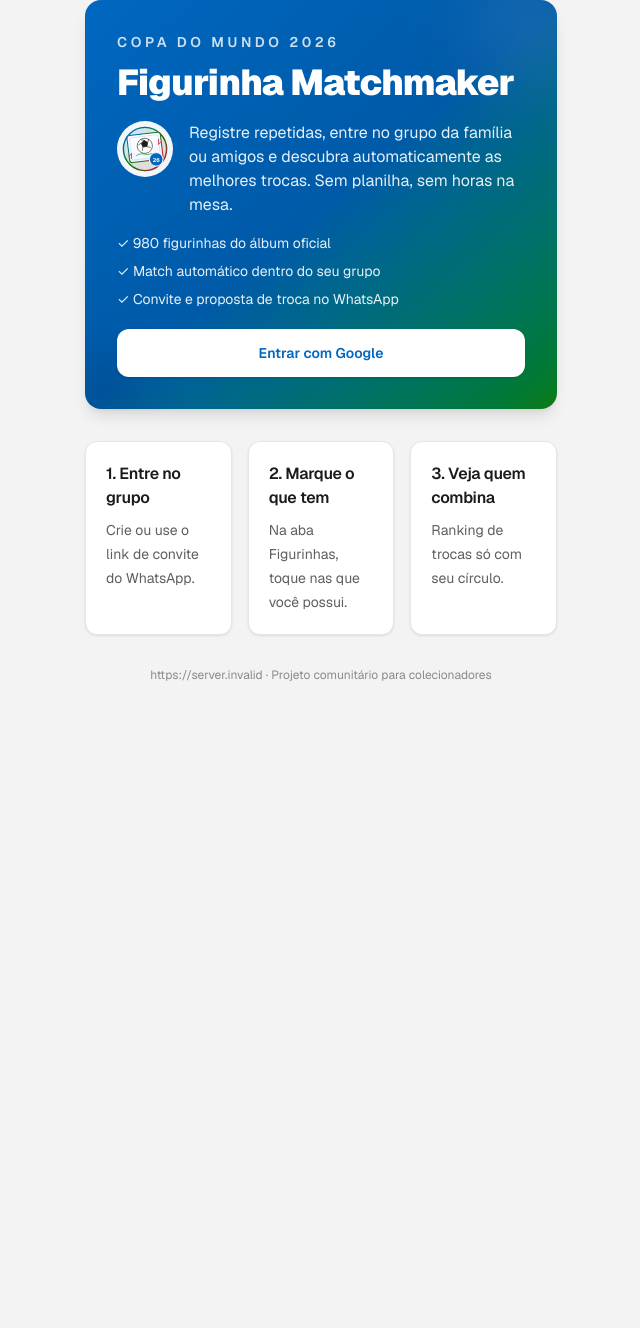
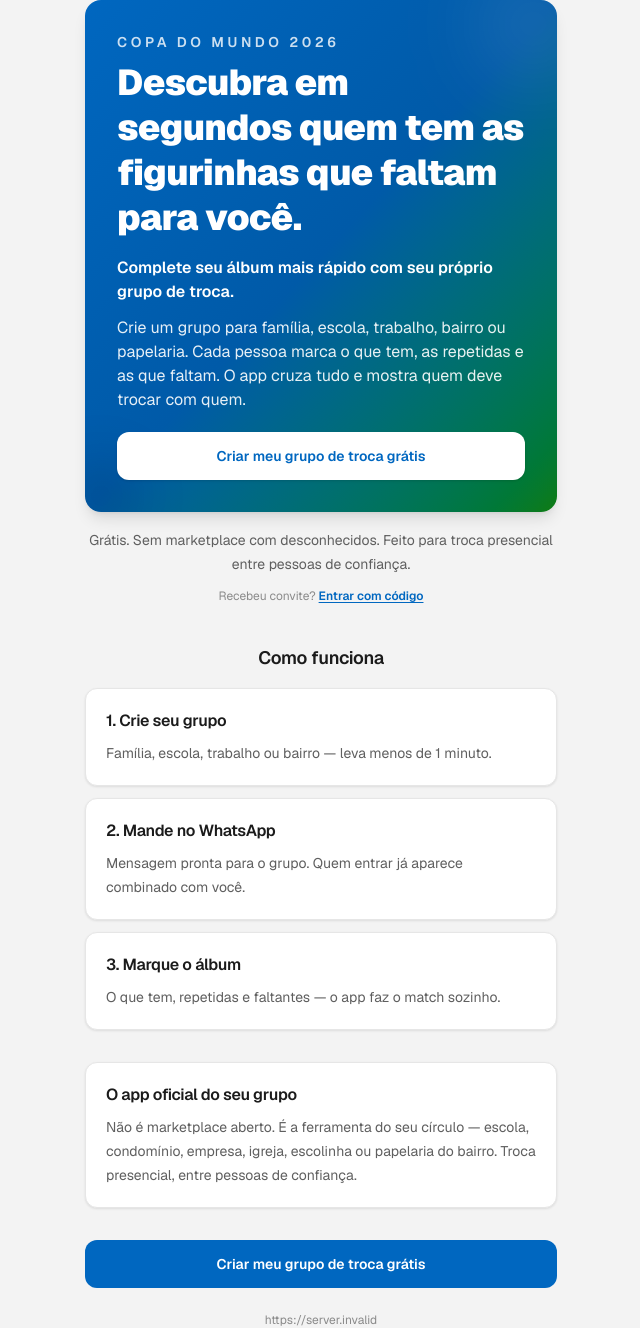
Before and after one commit to calexmds/figurinha-matchmaker, a Next.js app: page / in a window 1280 px wide. Shown: the whole page, without its empty margins (319-959 px from the left). Before the commit the page ends 800 px from the top, so only its background shows below. Built offline with nearby package versions, Linux system fonts and the light colour scheme; no server answers.

Commit message:
feat(marketing): reposiciona app como ferramenta do grupo com convite viral
Prioriza beneficio imediato na landing, mensagem pronta apos criar grupo e fluxo que incentiva compartilhar antes do album encher.

Co-authored-by: Cursor <cursoragent@cursor.com>

```diff
--- a/src/app/(app)/grupo/page.tsx
+++ b/src/app/(app)/grupo/page.tsx
@@ -2,21 +2,37 @@ import { redirect } from "next/navigation";
 import { createGroup, joinGroupWithCode, signOut } from "@/app/actions";
 import { requireUser } from "@/lib/auth";
 import { GroupCard } from "@/components/group-card";
-import { Button } from "@/components/ui/button";
+import { WhatsAppShareButton } from "@/components/whatsapp-share";
+import { Button, ButtonLink } from "@/components/ui/button";
 import { Callout } from "@/components/ui/callout";
 import { Input } from "@/components/ui/input";
 import { getUserGroupsWithMembers } from "@/lib/groups";
 import { buildGroupProgress } from "@/lib/group-progress";
 import { getCachedGroupTradeData } from "@/lib/group-trade-data";
+import { normalizeInviteCode } from "@/lib/invite";
+import {
+  GROUP_CREATED_BODY,
+  GROUP_CREATED_TITLE,
+  PRIMARY_CTA_CREATE_GROUP,
+  WHATSAPP_SHARE_LABEL,
+} from "@/lib/marketing-copy";
+import { buildInviteMessage } from "@/lib/whatsapp";
 
 export default async function GroupPage({
   searchParams,
 }: {
-  searchParams: Promise<{ error?: string }>;
+  searchParams: Promise<{ error?: string; created?: string }>;
 }) {
   const query = await searchParams;
   const { supabase, user } = await requireUser();
   const groups = await getUserGroupsWithMembers(supabase, user.id);
+
+  const createdCode = query.created
+    ? normalizeInviteCode(query.created)
+    : null;
+  const createdGroup = createdCode
+    ? groups.find((g) => g.inviteCode === createdCode)
+    : null;
 
   const groupsWithProgress = await Promise.all(
     groups.map(async (group) => {
@@ -42,9 +58,29 @@ export default async function GroupPage({
 
   return (
     <div className="space-y-6">
+      {createdGroup ? (
+        <Callout variant="success" title={GROUP_CREATED_TITLE}>
+          <p>{GROUP_CREATED_BODY}</p>
+          <div className="mt-4 flex flex-col gap-2">
+            <WhatsAppShareButton
+              message={buildInviteMessage(
+                createdGroup.name,
+                createdGroup.inviteCode,
+              )}
+              label={WHATSAPP_SHARE_LABEL}
+              className="w-full"
+            />
+            <ButtonLink href="/onboarding" variant="outline" fullWidth>
+              Cadastrar minhas figurinhas
+            </ButtonLink>
+          </div>
+        </Callout>
+      ) : null}
+
       <p className="text-sm leading-6 text-ink-soft">
-        Crie grupos para família, amigos ou colegas. Todas as trocas aparecem
-        juntas na aba Trocas — sem precisar ativar um grupo por vez.
+        O app oficial do seu grupo de troca. Crie para família, escola, trabalho,
+        bairro ou papelaria — cada pessoa marca o álbum e o match acontece
+        automaticamente.
       </p>
 
       {query.error ? (
@@ -52,21 +88,21 @@ export default async function GroupPage({
       ) : null}
 
       <form action={createGroupAction} className="fluent-card space-y-4 p-5">
-        <h2 className="text-lg font-semibold text-ink">Criar novo grupo</h2>
+        <h2 className="text-lg font-semibold text-ink">Novo grupo de troca</h2>
         <Input
           name="name"
-          placeholder="Ex: Família Silva, Escola ABC"
+          placeholder="Ex: Família Silva, Escola ABC, Papelaria do Zé"
           required
         />
-        <Button type="submit" fullWidth>
-          Criar grupo
+        <Button type="submit" fullWidth className="min-h-12">
+          {PRIMARY_CTA_CREATE_GROUP}
         </Button>
       </form>
 
       <form action={joinGroupWithCode} className="fluent-card space-y-4 p-5">
-        <h2 className="text-lg font-semibold text-ink">Entrar com código</h2>
+        <h2 className="text-lg font-semibold text-ink">Entrar com convite</h2>
         <p className="text-sm text-ink-soft">
-          Cole o código do convite (ex.: COPA-AB12) recebido no WhatsApp.
+          Recebeu link ou código no WhatsApp? Cole aqui.
         </p>
         <Input
           name="inviteCode"
@@ -83,8 +119,7 @@ export default async function GroupPage({
         <section className="space-y-3">
           <h2 className="text-lg font-semibold text-ink">Seus grupos</h2>
           <p className="text-sm text-ink-soft">
-            Toque no grupo para ver participantes e convite. Grupos novos já
-            entram nas sugestões de troca automaticamente.
+            Toque no grupo para convidar mais gente ou ver quem já cadastrou.
           </p>
           {groupsWithProgress.map(({ group, progress }) => (
             <GroupCard
--- a/src/app/(app)/home/page.tsx
+++ b/src/app/(app)/home/page.tsx
@@ -1,4 +1,3 @@
-import Link from "next/link";
 import { requireUser } from "@/lib/auth";
 import { InstallPrompt } from "@/components/install-prompt";
 import { StatCard } from "@/components/stat-card";
@@ -7,7 +6,15 @@ import { WhatsAppShareButton } from "@/components/whatsapp-share";
 import { ButtonLink } from "@/components/ui/button";
 import { Callout } from "@/components/ui/callout";
 import { CopaHero } from "@/components/ui/copa-hero";
-import { buildProfileMessage } from "@/lib/whatsapp";
+import {
+  buildInviteMessage,
+  buildProfileMessage,
+} from "@/lib/whatsapp";
+import {
+  LANDING_HEADLINE,
+  PRIMARY_CTA_CREATE_GROUP,
+  WHATSAPP_SHARE_LABEL,
+} from "@/lib/marketing-copy";
 import {
   buildGroupIntelligence,
   membersFromTradeData,
@@ -86,15 +93,39 @@ export default async function HomePage() {
       s.progress.memberCount < 2 || s.progress.pendingMembers.length > 0,
   );
 
+  const primaryGroup = groups[0] ?? null;
+  const soloInGroup =
+    primaryGroup !== null &&
+    (validSnapshots.find((s) => s.group.id === primaryGroup.id)?.progress
+      .memberCount ?? 1) < 2;
+
   const heroTitle =
     goldenCount > 0
       ? "Você tem figurinhas de ouro!"
-      : hasLists
-        ? "Pronto para trocar"
-        : "Cadastre suas listas";
+      : groups.length === 0
+        ? LANDING_HEADLINE
+        : hasLists
+          ? availableInGroups > 0
+            ? `${availableInGroups} trocas possíveis no seu grupo`
+            : "Pronto para trocar"
+          : "Marque seu álbum em 2 minutos";
 
   const heroSubtitle =
-    groups.length > 0 ? (
+    groups.length === 0 ? (
+      <>
+        Crie seu grupo, mande o link no WhatsApp e descubra quem tem o que você
+        precisa — sem perguntar em 10 grupos diferentes.
+      </>
+    ) : soloInGroup && !hasLists ? (
+      <>
+        Você já criou <strong className="text-white">{primaryGroup?.name}</strong>.
+        Mande o link no WhatsApp — quem entrar já aparece combinado com você.
+      </>
+    ) : !hasLists ? (
+      <>
+        Marque repetidas e faltantes — o app cruza com quem já entrou no grupo.
+      </>
+    ) : (
       <>
         {groups.length === 1 ? "Grupo" : "Grupos"}:{" "}
         <strong className="text-white">{groupLabel}</strong>
@@ -102,17 +133,11 @@ export default async function HomePage() {
           <> · {totalMembers} colecionadores no radar</>
         ) : null}
       </>
-    ) : (
-      <>
-        Entre no grupo da família ou amigos para cruzar repetidas.{" "}
-        <Link
-          href="/grupo"
-          className="font-semibold text-white underline decoration-white/50 underline-offset-2 focus-visible:outline-none focus-visible:ring-2 focus-visible:ring-white focus-visible:ring-offset-2 focus-visible:ring-offset-transparent"
-        >
-          Crie ou entre agora
-        </Link>
-      </>
     );
+
+  const inviteShareMessage =
+    primaryGroup &&
+    buildInviteMessage(primaryGroup.name, primaryGroup.inviteCode);
 
   return (
     <div className="space-y-6">
@@ -124,7 +149,17 @@ export default async function HomePage() {
         title={heroTitle}
         subtitle={heroSubtitle}
         action={
-          !hasLists ? (
+          groups.length === 0 ? (
+            <ButtonLink href="/grupo" variant="onBrand" fullWidth>
+              {PRIMARY_CTA_CREATE_GROUP}
+            </ButtonLink>
+          ) : soloInGroup && inviteShareMessage ? (
+            <WhatsAppShareButton
+              message={inviteShareMessage}
+              label={WHATSAPP_SHARE_LABEL}
+              className="w-full"
+            />
+          ) : !hasLists ? (
             <ButtonLink href="/onboarding" variant="onBrand" fullWidth>
               Cadastrar figurinhas
             </ButtonLink>
@@ -148,12 +183,24 @@ export default async function HomePage() {
           }
         >
           <p>
-            Abra Grupo para lembrar quem falta marcar figurinhas ou convidar de
-            novo pelo WhatsApp.
+            Mande a mensagem pronta no WhatsApp ou lembre quem ainda não marcou
+            figurinhas.
           </p>
-          <ButtonLink href="/grupo" className="mt-4">
-            Ver progresso do grupo
-          </ButtonLink>
+          {groupsNeedingNudge.length === 1 &&
+          groupsNeedingNudge[0].progress.memberCount < 2 ? (
+            <WhatsAppShareButton
+              message={buildInviteMessage(
+                groupsNeedingNudge[0].group.name,
+                groupsNeedingNudge[0].group.inviteCode,
+              )}
+              label={WHATSAPP_SHARE_LABEL}
+              className="mt-4 w-full"
+            />
+          ) : (
+            <ButtonLink href="/grupo" className="mt-4">
+              Ver progresso do grupo
+            </ButtonLink>
+          )}
         </Callout>
       ) : null}
 
--- a/src/app/actions.ts
+++ b/src/app/actions.ts
@@ -135,7 +135,7 @@ export async function createGroup(formData: FormData) {
 
       revalidatePath("/grupo");
       revalidatePath("/home");
-      redirect("/onboarding");
+      redirect(`/grupo?created=${encodeURIComponent(group.invite_code)}`);
     }
 
     inviteCode = generateInviteCode();
--- a/src/app/join/[code]/page.tsx
+++ b/src/app/join/[code]/page.tsx
@@ -3,7 +3,6 @@ import { AuthPanel } from "@/components/auth-panel";
 import { InAppBrowserBanner } from "@/components/in-app-browser-banner";
 import { Callout } from "@/components/ui/callout";
 import { EmptyState } from "@/components/ui/empty-state";
-import { APP_NAME } from "@/lib/constants";
 import { normalizeInviteCode } from "@/lib/invite";
 import { createClient } from "@/lib/supabase/server";
 import { lookupGroupByInvite } from "@/lib/group-join";
@@ -70,8 +69,9 @@ export default async function JoinPage({
           {groupData.name}
         </h1>
         <p className="mt-3 text-sm leading-6 text-ink-soft">
-          Você foi convidado para trocar figurinhas no {APP_NAME}. Entre e
-          marque o que você tem no gabarito.
+          Entre no grupo <strong className="text-ink">{groupData.name}</strong>{" "}
+          e marque o que você tem, suas repetidas e o que falta. O app mostra
+          automaticamente quem troca com quem.
         </p>
 
         {query.error ? (
--- a/src/app/layout.tsx
+++ b/src/app/layout.tsx
@@ -16,7 +16,7 @@ const geistMono = Geist_Mono({
 export const metadata: Metadata = {
   title: APP_NAME,
   description:
-    "Troca de figurinhas da Copa 2026 com match automático no seu grupo.",
+    "Complete seu álbum mais rápido com seu próprio grupo de troca. Grátis, sem desconhecidos.",
   metadataBase: new URL(APP_URL),
   manifest: "/manifest.webmanifest",
   appleWebApp: {
@@ -26,7 +26,8 @@ export const metadata: Metadata = {
   },
   openGraph: {
     title: APP_NAME,
-    description: "Match automático de figurinhas Copa 2026 no seu grupo.",
+    description:
+      "Complete seu álbum com seu grupo de troca. Match automático, grátis.",
     url: APP_URL,
     siteName: APP_NAME,
     locale: "pt_BR",
--- a/src/app/page.tsx
+++ b/src/app/page.tsx
@@ -1,8 +1,15 @@
+import Link from "next/link";
 import { redirect } from "next/navigation";
-import { CopaBadge } from "@/components/copa-badge";
 import { ButtonLink } from "@/components/ui/button";
 import { CopaHero } from "@/components/ui/copa-hero";
-import { APP_NAME, APP_URL, TOTAL_STICKERS } from "@/lib/constants";
+import { APP_URL } from "@/lib/constants";
+import {
+  LANDING_BODY,
+  LANDING_HEADLINE,
+  LANDING_TAGLINE,
+  LANDING_TRUST,
+  PRIMARY_CTA_CREATE_GROUP,
+} from "@/lib/marketing-copy";
 import { createClient } from "@/lib/supabase/server";
 
 export default async function LandingPage() {
@@ -15,68 +22,92 @@ export default async function LandingPage() {
     redirect("/home");
   }
 
+  const createGroupHref = `/api/auth/google?next=${encodeURIComponent("/grupo")}`;
+
   return (
     <main className="mx-auto flex min-h-dvh w-full max-w-lg flex-col px-5 py-8 pb-[env(safe-area-inset-bottom)] pt-[env(safe-area-inset-top)]">
       <CopaHero
         size="landing"
         eyebrow="Copa do Mundo 2026"
-        title={APP_NAME}
+        title={LANDING_HEADLINE}
         subtitle={
           <>
-            <div className="mb-4 flex items-start gap-4">
-              <CopaBadge
-                size={56}
-                className="shrink-0 rounded-full bg-white/95 p-1"
-              />
-              <p>
-                Registre repetidas, entre no grupo da família ou amigos e
-                descubra automaticamente as melhores trocas. Sem planilha, sem
-                horas na mesa.
-              </p>
-            </div>
-            <ul className="space-y-2 text-sm">
-              <li>✓ {TOTAL_STICKERS} figurinhas do álbum oficial</li>
-              <li>✓ Match automático dentro do seu grupo</li>
-              <li>✓ Convite e proposta de troca no WhatsApp</li>
-            </ul>
+            <p className="font-semibold text-white">{LANDING_TAGLINE}</p>
+            <p className="mt-3">{LANDING_BODY}</p>
           </>
         }
         action={
           <ButtonLink
-            href="/api/auth/google?next=/home"
+            href={createGroupHref}
             variant="onBrand"
             fullWidth
-            className="min-h-12"
+            className="min-h-12 text-base font-bold"
           >
-            Entrar com Google
+            {PRIMARY_CTA_CREATE_GROUP}
           </ButtonLink>
         }
       />
 
-      <section className="mt-8 grid gap-4 sm:grid-cols-3">
+      <p className="mt-4 text-center text-sm leading-6 text-ink-soft">
+        {LANDING_TRUST}
+      </p>
+
+      <p className="mt-3 text-center text-xs text-ink-muted">
+        Recebeu convite?{" "}
+        <Link
+          href="/login?next=/grupo"
+          className="font-semibold text-accent underline underline-offset-2"
+        >
+          Entrar com código
+        </Link>
+      </p>
+
+      <section className="mt-10 space-y-4">
+        <h2 className="text-center font-display text-lg font-semibold text-ink">
+          Como funciona
+        </h2>
+        <div className="grid gap-3">
           {[
             {
-            title: "1. Entre no grupo",
-            text: "Crie ou use o link de convite do WhatsApp.",
+              title: "1. Crie seu grupo",
+              text: "Família, escola, trabalho ou bairro — leva menos de 1 minuto.",
             },
             {
-            title: "2. Marque o que tem",
-            text: "Na aba Figurinhas, toque nas que você possui.",
+              title: "2. Mande no WhatsApp",
+              text: "Mensagem pronta para o grupo. Quem entrar já aparece combinado com você.",
             },
             {
-            title: "3. Veja quem combina",
-            text: "Ranking de trocas só com seu círculo.",
+              title: "3. Marque o álbum",
+              text: "O que tem, repetidas e faltantes — o app faz o match sozinho.",
             },
           ].map((step) => (
             <article key={step.title} className="fluent-card p-5">
-            <h2 className="font-display font-semibold text-ink">{step.title}</h2>
+              <h3 className="font-display font-semibold text-ink">{step.title}</h3>
               <p className="mt-2 text-sm leading-6 text-ink-soft">{step.text}</p>
             </article>
           ))}
+        </div>
       </section>
 
-      <p className="mt-8 text-center text-xs text-ink-muted">
-        {APP_URL} · Projeto comunitário para colecionadores
+      <section className="mt-8 fluent-card p-5">
+        <h2 className="font-display font-semibold text-ink">
+          O app oficial do seu grupo
+        </h2>
+        <p className="mt-2 text-sm leading-6 text-ink-soft">
+          Não é marketplace aberto. É a ferramenta do seu círculo — escola,
+          condomínio, empresa, igreja, escolinha ou papelaria do bairro. Troca
+          presencial, entre pessoas de confiança.
+        </p>
+      </section>
+
+      <div className="mt-8">
+        <ButtonLink href={createGroupHref} fullWidth className="min-h-12">
+          {PRIMARY_CTA_CREATE_GROUP}
+        </ButtonLink>
+      </div>
+
+      <p className="mt-6 text-center text-xs text-ink-muted">
+        {APP_URL}
       </p>
     </main>
   );
--- a/src/components/group-card.tsx
+++ b/src/components/group-card.tsx
@@ -14,6 +14,7 @@ import {
   WhatsAppShareButton,
   CopyInviteButton,
 } from "@/components/whatsapp-share";
+import { WHATSAPP_SHARE_LABEL } from "@/lib/marketing-copy";
 import { buildInviteMessage, buildNudgeMessage } from "@/lib/whatsapp";
 import { Button, ButtonLink, getButtonClassName } from "@/components/ui/button";
 import { Callout } from "@/components/ui/callout";
@@ -254,7 +255,7 @@ export function GroupCard({ group, progress, currentUserId }: GroupCardProps) {
                 message={buildInviteMessage(group.name, group.inviteCode)}
                 label={
                   needsMoreMembers
-                    ? "Convidar no WhatsApp"
+                    ? WHATSAPP_SHARE_LABEL
                     : "Convidar de novo no WhatsApp"
                 }
                 className="w-full"
--- /dev/null
+++ b/src/lib/marketing-copy.ts
@@ -0,0 +1,22 @@
+/** Textos de posicionamento — ferramenta do grupo, não rede aberta de figurinhas. */
+
+export const LANDING_HEADLINE =
+  "Descubra em segundos quem tem as figurinhas que faltam para você.";
+
+export const LANDING_TAGLINE =
+  "Complete seu álbum mais rápido com seu próprio grupo de troca.";
+
+export const LANDING_BODY =
+  "Crie um grupo para família, escola, trabalho, bairro ou papelaria. Cada pessoa marca o que tem, as repetidas e as que faltam. O app cruza tudo e mostra quem deve trocar com quem.";
+
+export const LANDING_TRUST =
+  "Grátis. Sem marketplace com desconhecidos. Feito para troca presencial entre pessoas de confiança.";
+
+export const PRIMARY_CTA_CREATE_GROUP = "Criar meu grupo de troca grátis";
+
+export const WHATSAPP_SHARE_LABEL = "Mensagem pronta para WhatsApp";
+
+export const GROUP_CREATED_TITLE = "Grupo criado! Mande no WhatsApp agora";
+
+export const GROUP_CREATED_BODY =
+  "Quanto antes seu grupo entrar, mais rápido você descobre quem troca com quem. Depois marque seu álbum em ~2 minutos.";
--- a/src/lib/whatsapp.ts
+++ b/src/lib/whatsapp.ts
@@ -1,17 +1,13 @@
 import { APP_URL } from "@/lib/constants";
 
 export function buildInviteMessage(groupName: string, inviteCode: string) {
-  return `🏆 Grupo de troca Copa 2026 — ${groupName}
+  return `Pessoal, criei nosso grupo de troca de figurinhas da Copa — ${groupName}.
 
-Entra aqui para cruzar repetidas e ver sugestões de troca (só nosso grupo):
+Marque o que você tem, suas repetidas e o que falta. O app mostra automaticamente quem troca com quem:
 
 👉 ${APP_URL}/join/${inviteCode}
 
-1) Toque no link acima
-2) Entre com Google
-3) Marque repetidas e o que falta no gabarito — leva ~2 min
-
-Se o botão não abrir no WhatsApp, toque nos ⋮ e escolha "Abrir no Chrome".`;
+Grátis · só nosso grupo · sem desconhecidos.`;
 }
 
 export function buildNudgeMessage(
```
Also changed, not shown: public/manifest.webmanifest. Lines whose indentation alone changed are shown as unchanged.
